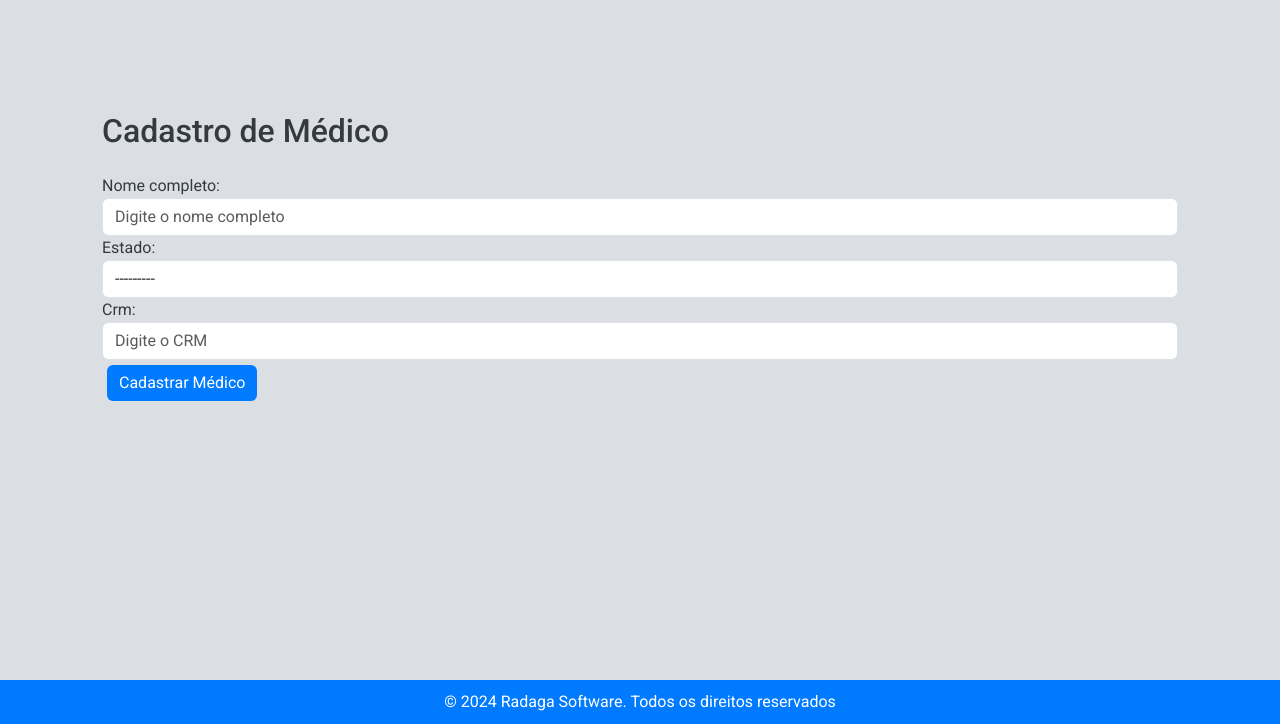
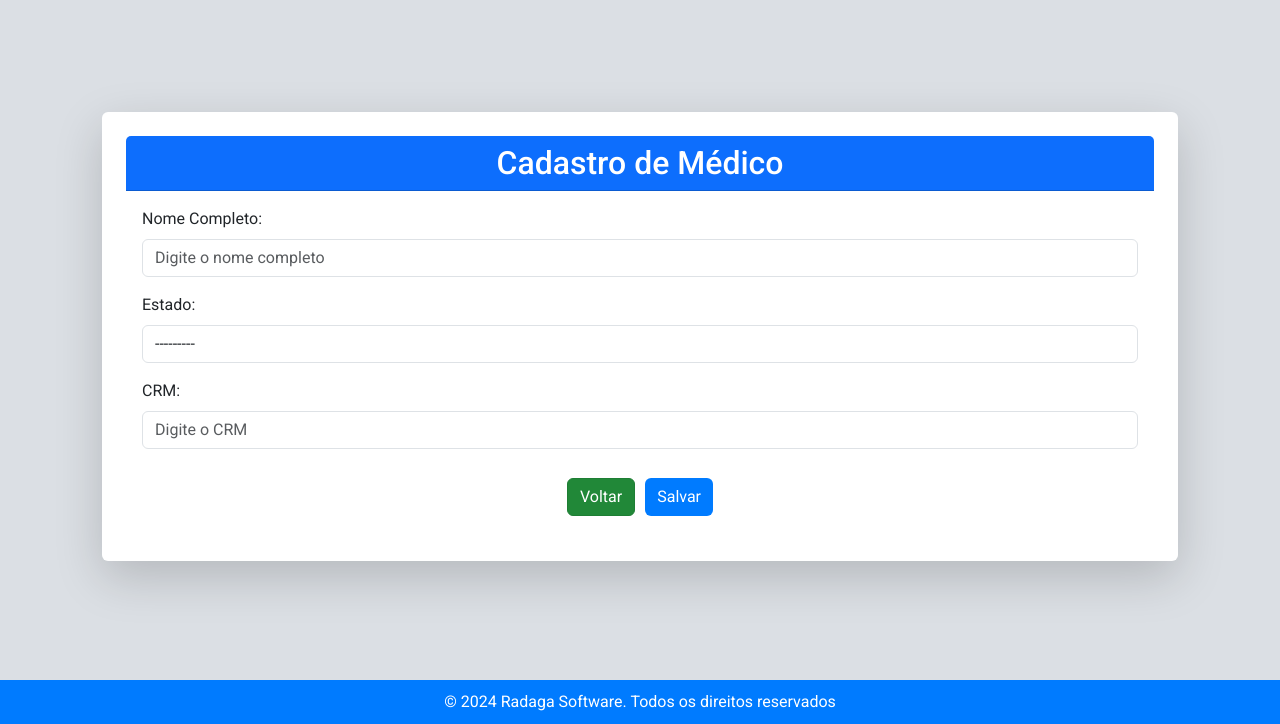
Before and after one commit to rafaolivato/farmacia, a Django app: page /estoque/cadastrar_medico/ in a window 1280 px wide. Shown: the part 76-800 px from the top of the page. Run offline with Django 3.2, Linux system fonts and the light colour scheme; a user stored in the database is signed in; data comes from the database, SQL or seed files in the repository; both versions use the stored data as it was after the commit; some libraries are stand-ins or nearby versions.

Commit message:
Alterações de layout dos cadastros, css

```diff
--- a/estoque/templates/estoque/cadastrar_medico.html
+++ b/estoque/templates/estoque/cadastrar_medico.html
@@ -4,35 +4,38 @@
 
 {% block content %}
 <div class="container mt-5">
-    <h2 class="mb-4">Cadastro de Médico</h2>
-    <form method="post" class="form" id="medicoForm">
+    <div class="card shadow-lg p-4">
+        <div class="card-header bg-primary text-white text-center">
+            <h2 class="mb-0">Cadastro de Médico</h2>
+        </div>
+        <div class="card-body">
+            <form method="post" class="needs-validation" novalidate id="medicoForm">
                 {% csrf_token %}
 
-        <div class="form-group">
-            {{ form.nome_completo.label_tag }}
+                <div class="mb-3">
+                    <label for="id_nome_completo" class="form-label">Nome Completo:</label>
                     {{ form.nome_completo }}
-            {% for error in form.nome_completo.errors %}
-                <div class="text-danger">{{ error }}</div>
-            {% endfor %}
                 </div>
 
-        <div class="form-group">
-            {{ form.estado.label_tag }}
+                <div class="mb-3">
+                    <label for="id_estado" class="form-label">Estado:</label>
                     {{ form.estado }}
-            {% for error in form.estado.errors %}
-                <div class="text-danger">{{ error }}</div>
-            {% endfor %}
                 </div>
 
-        <div class="form-group">
-            {{ form.crm.label_tag }}
+                <div class="mb-3">
+                    <label for="id_crm" class="form-label">CRM:</label>
                     {{ form.crm }}
-            {% for error in form.crm.errors %}
-                <div class="text-danger">{{ error }}</div>
-            {% endfor %}
                 </div>
 
-        <button type="submit" class="btn btn-primary">Cadastrar Médico</button>
+                <div class="d-flex justify-content-center mt-4">
+                    <a href="{% url 'entrada_estoque' %}" class="btn btn-secondary">Voltar</a>
+                    <button type="submit" class="btn btn-primary">Salvar</button>
+                </div>
+
+
             </form>
         </div>
+    </div>
+</div>
+
 {% endblock %}
--- a/estoque/templates/estoque/novo_paciente.html
+++ b/estoque/templates/estoque/novo_paciente.html
@@ -37,7 +37,7 @@
                     {{ form.data_nascimento }}
                 </div>
 
-                <div class="d-flex justify-content-between">
+                <div class="d-flex justify-content-center mt-4">
                     <a href="{% url 'entrada_estoque' %}" class="btn btn-secondary">Voltar</a>
                     <button type="submit" class="btn btn-primary">Salvar</button>
                 </div>
```
Also changed, not shown: estoque/templates/estoque/cadastrar_departamento.html (+17 -3 lines), estoque/templates/estoque/cadastrar_estabelecimento.html (+16 -8 lines), estoque/templates/estoque/cadastrar_localizacao.html (+20 -15 lines), estoque/templates/estoque/cadastrar_medicamento.html (+10 -4 lines), estoque/templates/estoque/cadastro_fabricante.html (+4 -5 lines), estoque/templates/estoque/cadastro_fornecedor.html (+3 -5 lines), db.sqlite3. Lines whose indentation alone changed are shown as unchanged.
